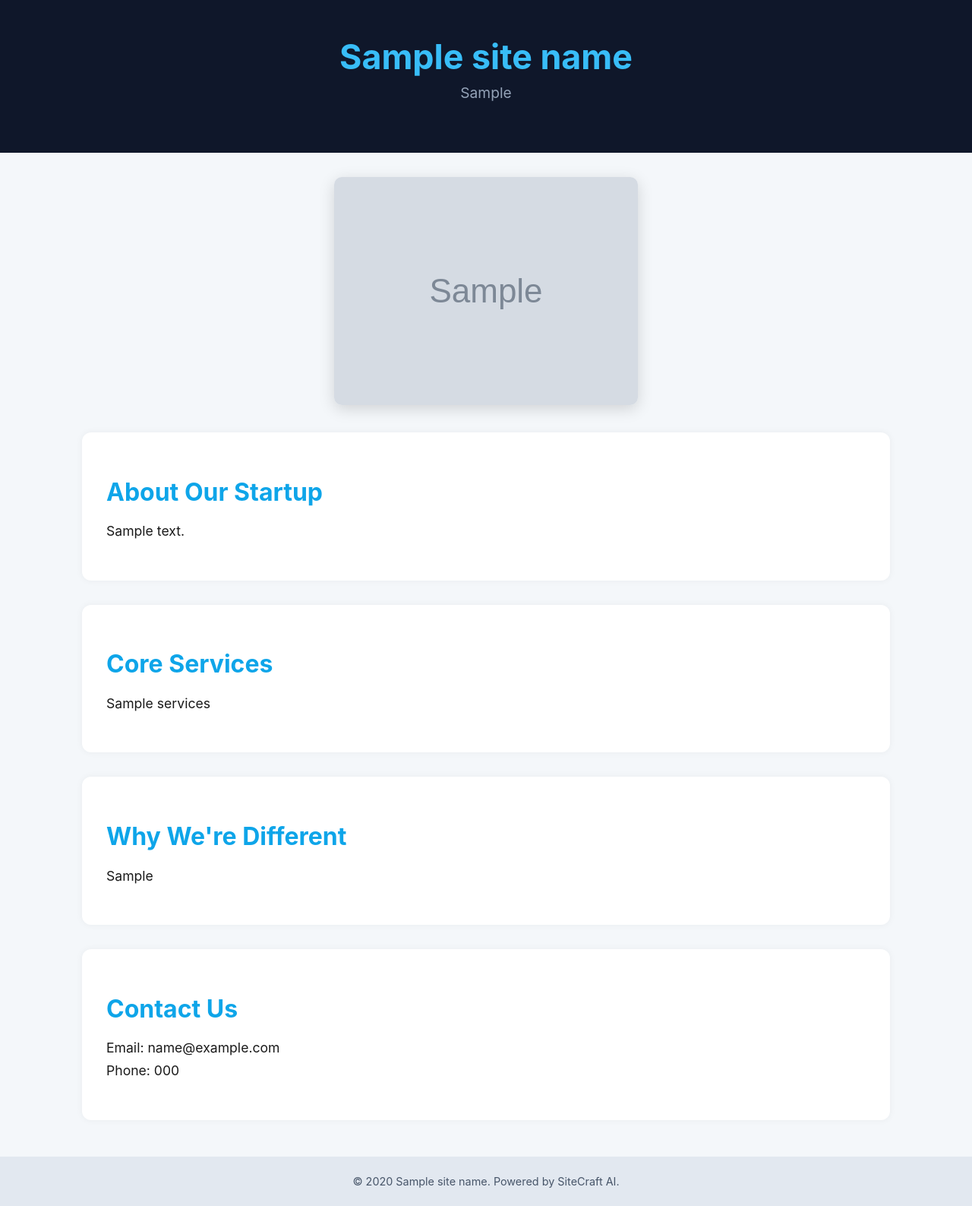
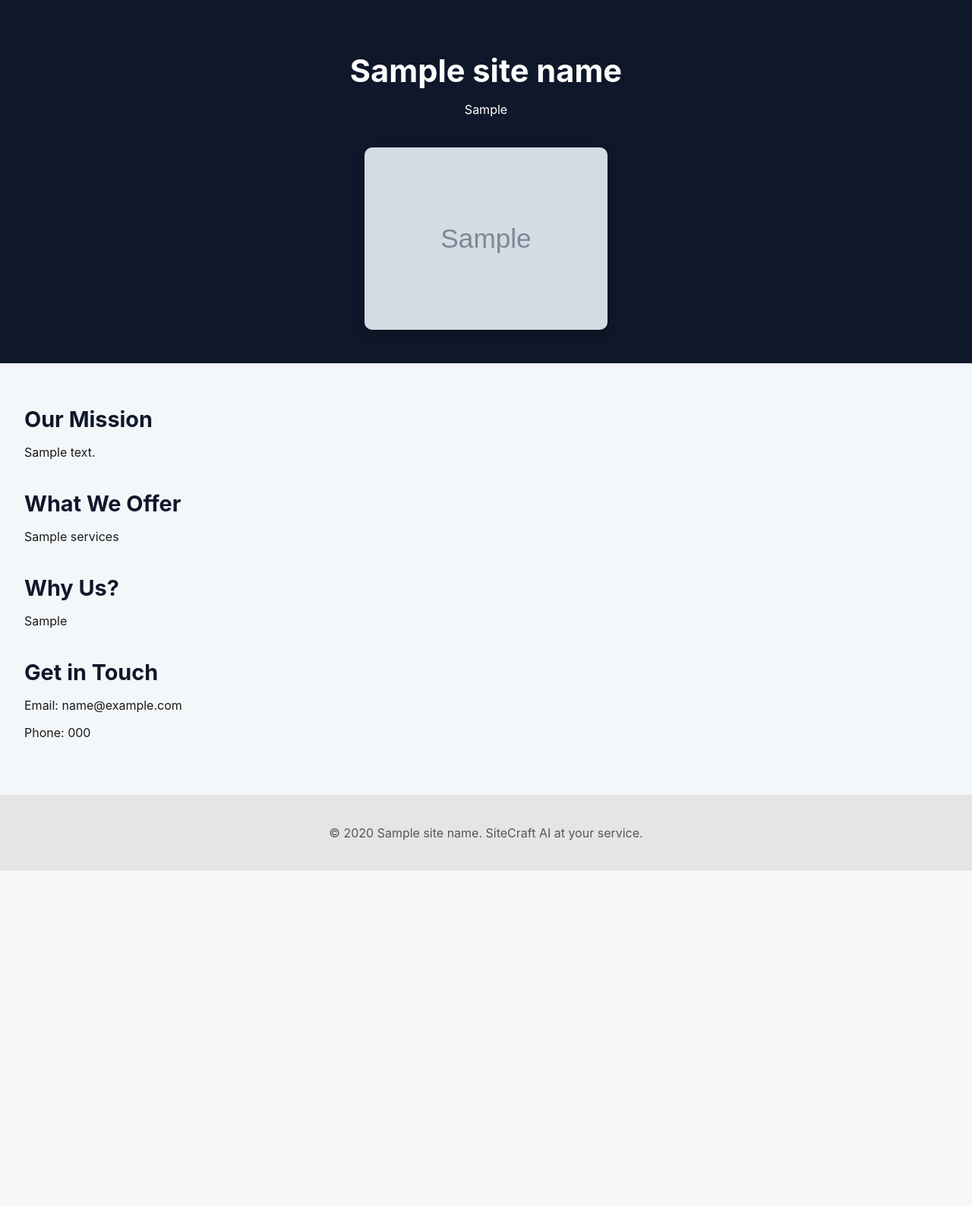
Before and after one commit to chehanvey-ctrl/sitecraft-backend, a Python web app: template templates/modern_startup_launch.html in a window 1280 px wide. Shown: the whole page at 76% size. After the commit the page ends 1146 px from the top, so only its background shows below. Run offline with Jinja, Linux system fonts and the light colour scheme; the template is opened without the code that fills it: most values are stand-ins (such as "Sample title", 1, 10 or a date in 2020); grey boxes marked "Sample" are stand-in pictures.

Commit message:
Update modern_startup_launch.html

```diff
--- a/templates/modern_startup_launch.html
+++ b/templates/modern_startup_launch.html
@@ -14,98 +14,79 @@
 
     header {
       background-color: #0f172a;
-      color: #fff;
-      padding: 3rem 1rem;
+      color: #ffffff;
+      padding: 2.5rem;
       text-align: center;
     }
 
-    header h1 {
-      font-size: 2.8rem;
-      margin: 0;
-      color: #38bdf8;
+    header img {
+      max-width: 320px;
+      width: 95%;
+      margin-top: 1.5rem;
+      border-radius: 10px;
+      box-shadow: 0 5px 15px rgba(0,0,0,0.2);
     }
 
-    header p {
-      margin-top: 0.5rem;
-      font-size: 1.2rem;
-      color: #94a3b8;
-    }
-
-    .ai-image {
-      text-align: center;
-      margin: 2rem 0;
-    }
-
-    .ai-image img {
-      max-width: 90%;
-      border-radius: 10px;
-      box-shadow: 0 5px 20px rgba(0,0,0,0.15);
+    main {
+      padding: 2rem;
     }
 
     section {
-      max-width: 1000px;
-      margin: 2rem auto;
-      padding: 2rem;
-      background: #ffffff;
-      border-radius: 12px;
-      box-shadow: 0 0 10px rgba(0,0,0,0.05);
+      margin-bottom: 2.5rem;
     }
 
-    section h2 {
-      color: #0ea5e9;
-      font-size: 2rem;
-      margin-bottom: 1rem;
+    h1 {
+      font-size: 2.6rem;
+      font-weight: 700;
+      margin-bottom: 0.5rem;
     }
 
-    section p {
-      font-size: 1.1rem;
-      line-height: 1.7;
+    h2 {
+      font-size: 1.8rem;
+      color: #0f172a;
+      margin-bottom: 0.5rem;
     }
 
     footer {
-      background-color: #e2e8f0;
       text-align: center;
       padding: 1.5rem;
-      font-size: 0.9rem;
-      color: #475569;
-      margin-top: 3rem;
+      background-color: #e5e5e5;
+      color: #555;
     }
   </style>
 </head>
 <body>
-
   <header>
     <h1>{{ site_name }}</h1>
     <p>{{ site_tagline }}</p>
+    <img src="{{ image_url }}" alt="AI-generated startup visual" />
   </header>
 
-  <div class="ai-image">
-    <img src="{{ ai_image_url }}" alt="AI-generated hero visual for {{ site_name }}">
-  </div>
-
+  <main>
     <section>
-    <h2>About Our Startup</h2>
+      <h2>Our Mission</h2>
       <p>{{ about_us }}</p>
     </section>
 
     <section>
-    <h2>Core Services</h2>
+      <h2>What We Offer</h2>
       <p>{{ services }}</p>
     </section>
 
     <section>
-    <h2>Why We're Different</h2>
+      <h2>Why Us?</h2>
       <p>{{ value_proposition }}</p>
     </section>
 
     <section>
-    <h2>Contact Us</h2>
-    <p>Email: {{ contact_email }}<br />Phone: {{ contact_phone }}</p>
+      <h2>Get in Touch</h2>
+      <p>Email: {{ contact_email }}</p>
+      <p>Phone: {{ contact_phone }}</p>
     </section>
+  </main>
 
   <footer>
-    &copy; {{ year }} {{ site_name }}. Powered by SiteCraft AI.
+    <p>© {{ year }} {{ site_name }}. SiteCraft AI at your service.</p>
   </footer>
-
 </body>
 </html>
```
Lines whose indentation alone changed are shown as unchanged.
